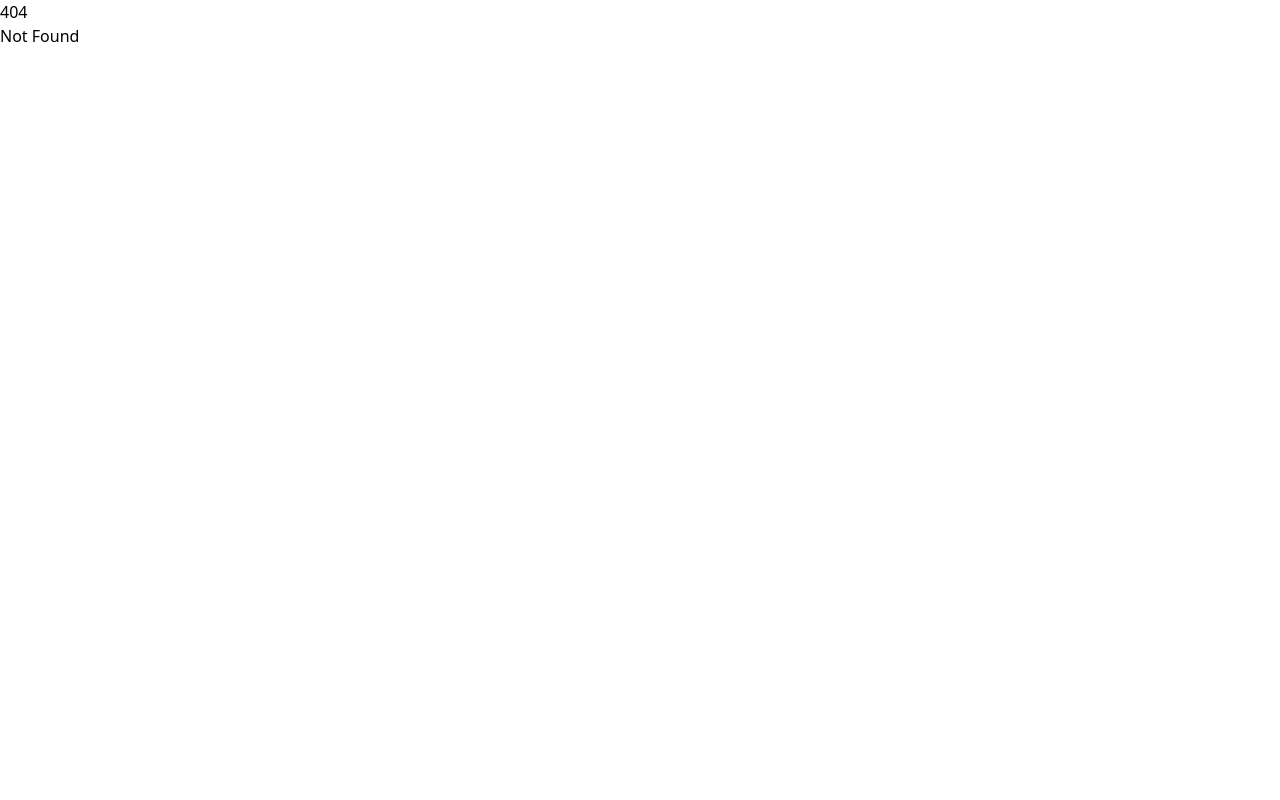
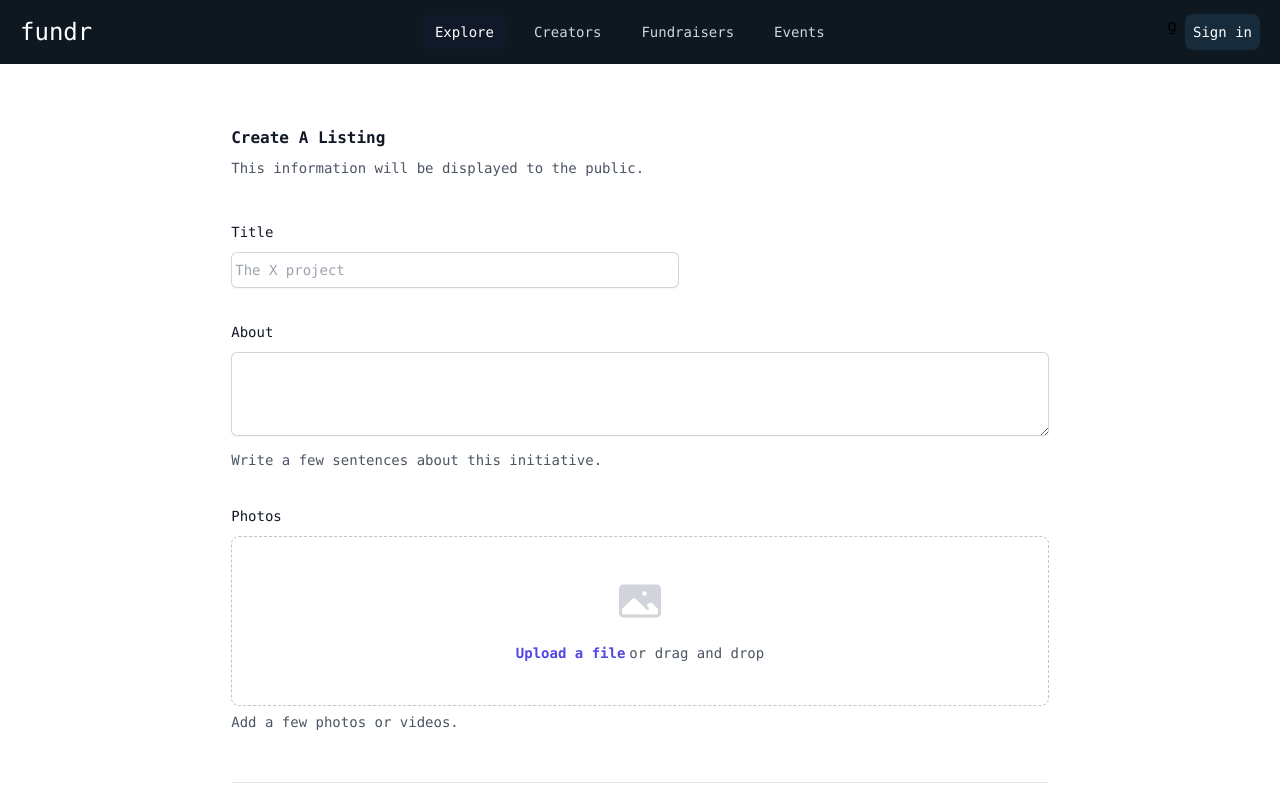
Before and after one commit to nickmura/ethwaterloo, a SvelteKit app: page /creators/new in a window 1280 px wide. Before the commit this address had no page. Shown: the top 800 px of the page. Built offline with nearby package versions, Linux system fonts and the light colour scheme; no server answers.

Commit message:
Fixed the create page/ moved file

```diff
--- /dev/null
+++ b/src/routes/creators/new/+page.svelte
@@ -0,0 +1,15 @@
+<script lang='ts'>
+
+
+
+	import Navbar from '$lib/components/reusable/Navbar.svelte';
+	import Create from '$lib/components/projects/create/Create.svelte';
+
+</script>
+
+
+<Navbar/>
+
+<main class="flex flex-col p-10 w-screen h-screen items-center gap-5 font-mono">
+    <Create/>
+</main>
```
